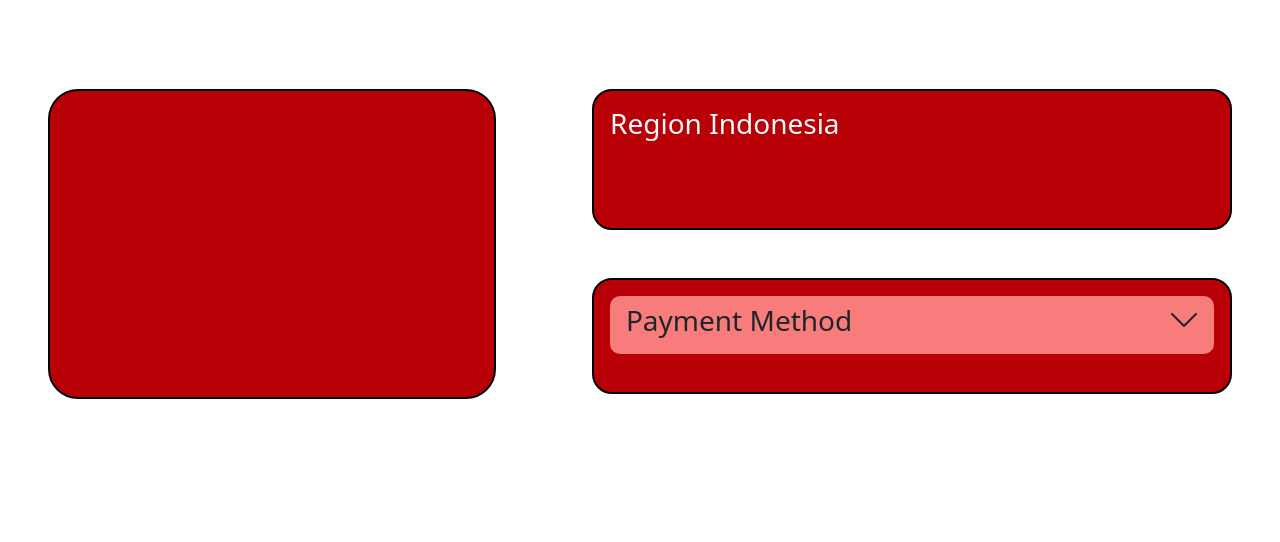
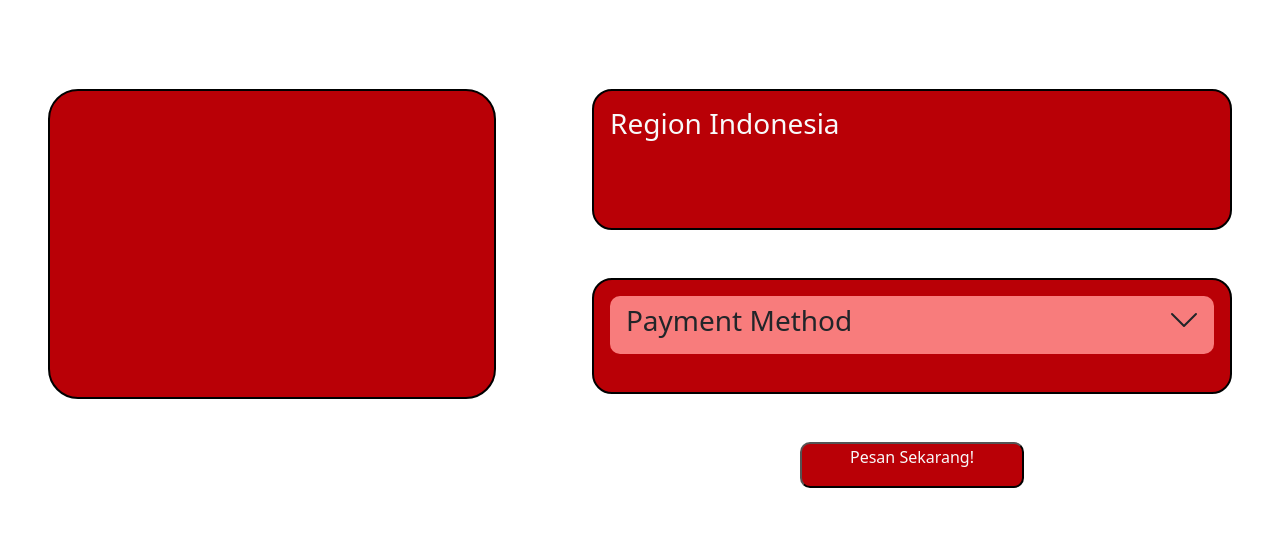
Before and after one commit to Eleazer85/zhoyu-store, a PHP site: page /web-top-up/shop?games=1 in a window 1280 px wide. Shown: the part 77-619 px from the top of the page. Run offline with PHP 8.4, Linux system fonts and the light colour scheme; data comes from the database, SQL or seed files in the repository; data that the repository does not hold is empty; some web fonts are replaced.

Commit message:
Adding order button

```diff
--- a/shop.php
+++ b/shop.php
@@ -144,7 +144,7 @@
       </div> <!-- End of payment-container -->
 
     </div> <!-- End of games-product -->
-
+          <button class="d-flex justify-content-center align-items-center pesan ps-5 pe-5 m-auto"><p class="text-light">Pesan Sekarang!</p></button>
   </div> <!-- End of main-catalogue-container -->
 
 </div> <!-- End of thumbnail-image -->
--- a/style.css
+++ b/style.css
@@ -61,6 +61,19 @@
     grid-template-columns: 1fr 1fr 1fr 1fr;
     gap: 25px;
     grid-auto-flow: row;
+}
+.pesan{
+    background-color: var(--theme);
+    border-radius: 10px;
+
+}
+.pesan:hover{
+    transform: scale(1.05);
+    box-shadow: 4px 6px 15px rgba(0, 0, 0, 0.3);
+}
+.pesan:active{
+    box-shadow: 1px 2px 5px rgba(0, 0, 0, 0.2);
+    transform: scale(0.85);
 }
 
 /*
```
